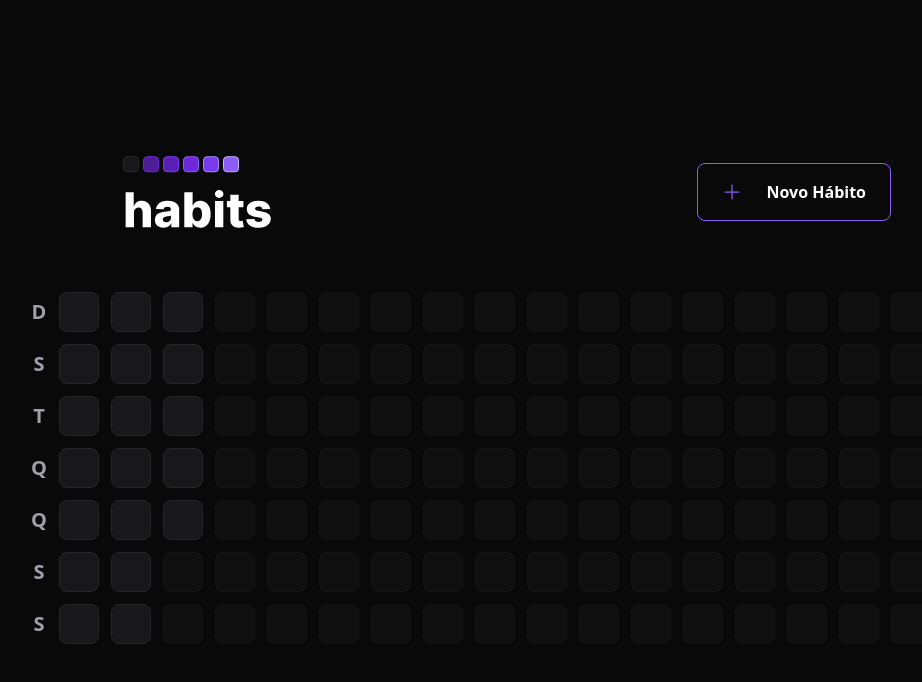
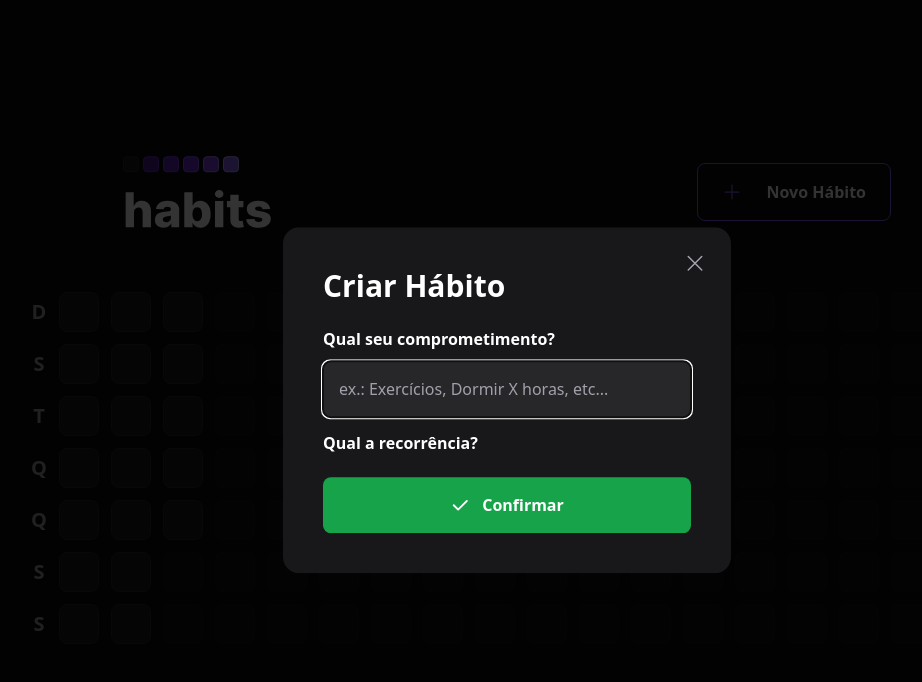
Before and after one commit to P4ul1t0s/nlwSetupProject, a React (Vite) app in the folder web/: page / in a window 1280 px wide. Both pictures are taken after a click on the button "Novo Hábito". Shown: the top 682 px of the page, without its empty margins (133-1055 px from the left). Built offline with nearby package versions, Linux system fonts and the light colour scheme.

Commit message:
habit creation modal

```diff
--- a/web/package.json
+++ b/web/package.json
@@ -9,6 +9,7 @@
     "preview": "vite preview"
   },
   "dependencies": {
+    "@radix-ui/react-dialog": "^1.0.2",
     "dayjs": "^1.11.7",
     "phosphor-react": "^1.4.1",
     "react": "^18.2.0",
--- a/web/src/components/Header.tsx
+++ b/web/src/components/Header.tsx
@@ -1,14 +1,30 @@
-import { Plus } from "phosphor-react"
+import { Plus, X } from "phosphor-react"
+import * as Dialog from '@radix-ui/react-dialog'
 import logoImage from '../assets/logoImage.svg'
+import { NewHabitForm } from "./NewHabitForm"
 
 export function Header(){
     return(
         <div className='w-full max-w-3xl mx-auto flex items-center justify-between'>
             <img src={logoImage} alt="Habits" />
-            <button
-                type='button'
-                className='border border-violet-500 font-semibold rounded-lg px-6 py-4 flex items-center gap-6 hover:border-violet-300'
-            ><Plus size={20} className='text-violet-500'/> Novo Hábito</button>
+            <Dialog.Root>
+                <Dialog.Trigger
+                    type='button'
+                    className='border border-violet-500 font-semibold rounded-lg px-6 py-4 flex items-center gap-6 hover:border-violet-300'
+                ><Plus size={20} className='text-violet-500'/> Novo Hábito</Dialog.Trigger>
+                <Dialog.Portal>
+                    <Dialog.Overlay className="w-screen h-screen bg-black/80 fixed inset-0"/>
+                    <Dialog.Content className="absolute p-10 bg-zinc-900 rounded-2xl w-full max-w-md top-1/2 left-1/2 -translate-x-1/2 -translate-y-1/2">
+                        <Dialog.Close className="absolute right-6 top-6 text-zinc-400 hover:text-zinc-200">
+                            <X size={24} aria-label="Fechar"/>
+                        </Dialog.Close>
+                        <Dialog.Title className="text-3xl leading-tight font-bold">
+                            Criar Hábito
+                        </Dialog.Title>
+                        <NewHabitForm/>
+                    </Dialog.Content>
+                </Dialog.Portal>
+            </Dialog.Root>
         </div>
     )
 }
--- /dev/null
+++ b/web/src/components/NewHabitForm.tsx
@@ -0,0 +1,26 @@
+import { Check } from "phosphor-react";
+
+export function NewHabitForm(){
+    return(
+        <form className="w-full flex flex-col mt-6">
+            <label htmlFor="title" className="font-semibold leading-tight">
+                Qual seu comprometimento?
+            </label>
+            <input
+                type="text"
+                id="title"
+                placeholder="ex.: Exercícios, Dormir X horas, etc..."
+                className="p-4 rounded-lg mt-3 bg-zinc-800 text-white placeholder:text-zinc-400"
+                autoFocus
+            />
+
+            <label htmlFor="title" className="font-semibold leading-tight mt-4">
+                Qual a recorrência?
+            </label>
+            <button type="submit" className="mt-6 rounded-lg p-4 flex items-center justify-center gap-3 font-semibold bg-green-600 hover:bg-green-500">
+                <Check size={20} weight="bold"/>
+                Confirmar
+            </button>
+        </form>
+    )
+}
```
Also changed, not shown: 1 other file (tests, documents, lock files or other folders).
